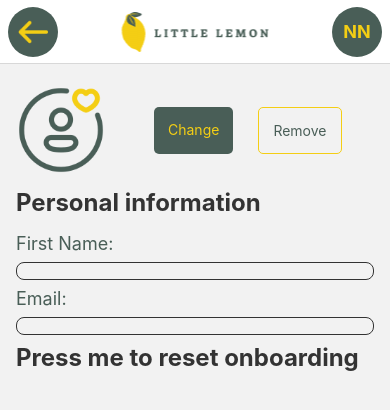
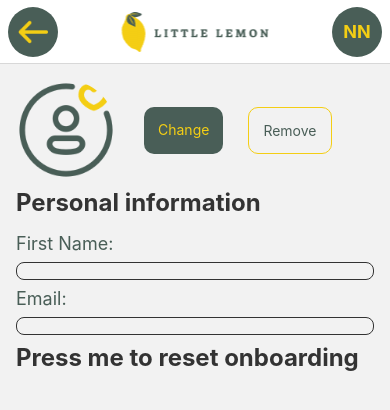
Before and after one commit to Weaam87/LittleLemon-react-native, a React Native app: screen /Profile in a window 390 px wide. Shown: the top 410 px of the page. Built offline with nearby package versions, Linux system fonts and the light colour scheme.

Commit message:
Implement Change and Remove buttons

```diff
--- a/App.js
+++ b/App.js
@@ -50,15 +50,12 @@ export default function App() {
   }, []); // Empty dependency array to run once on mount
 
 
-  // Save the provided image URI to AsyncStorage
+  // Save the user's profile image URI to AsyncStorage
   const saveProfileImage = async (imageUri) => {
     try {
-      if (imageUri) {
-        await AsyncStorage.setItem('profileImage', imageUri);
-      } else {
-        await AsyncStorage.removeItem('profileImage');
-      }
+      await AsyncStorage.setItem('profileImage', imageUri || ''); // Use empty string if imageUri is falsy
     } catch (error) {
+      // Handle any errors that may occur during the AsyncStorage operations
       console.error('Error saving profile image:', error);
     }
   };
--- a/screens/Profile.js
+++ b/screens/Profile.js
@@ -1,12 +1,15 @@
 import React, { useEffect, useState } from 'react';
-import { View, Text, StyleSheet, TouchableOpacity, Image } from 'react-native';
+import { View, Text, StyleSheet, TouchableOpacity, Image, Alert } from 'react-native';
 import AsyncStorage from '@react-native-async-storage/async-storage';
 import { useNavigation } from '@react-navigation/native';
+import * as ImagePicker from 'expo-image-picker';
 
 export default function ProfileScreen() {
   const navigation = useNavigation();
   const [firstName, setFirstName] = useState('');
   const [email, setEmail] = useState('');
+  const [profileImage, setProfileImage] = useState(null);
+  const [loading, setLoading] = useState(true);
 
   const handleTextPress = async () => {
     try {
@@ -29,18 +32,75 @@ export default function ProfileScreen() {
     }
   };
 
+  // Save the user's profile image URI to AsyncStorage
+  const saveProfileImage = async (imageUri) => {
+    try {
+      await AsyncStorage.setItem('profileImage', imageUri || ''); // Use empty string if imageUri is falsy
+    } catch (error) {
+      // Handle any errors that may occur during the AsyncStorage operations
+      console.error('Error saving profile image:', error);
+    }
+  };
+
+
+  // Launch the image picker and update the profile image if an image is chosen
+  const pickImage = async () => {
+    // If the user doesn't have a profile image, proceed with choosing a new image
+    let result = await ImagePicker.launchImageLibraryAsync({
+      mediaTypes: ImagePicker.MediaTypeOptions.Images,
+      allowsEditing: true,
+      aspect: [1, 1],
+      quality: 1,
+    });
+
+    if (!result.canceled) {
+      // If a new image is chosen, update the profile image and save it to AsyncStorage
+      setProfileImage(result.assets[0].uri);
+      saveProfileImage(result.assets[0].uri);
+    }
+  };
+
+  const handleRemoveImage = () => {
+    if (profileImage) {
+      Alert.alert(
+        'Remove Image',
+        'Are you sure you want to remove your profile image?',
+        [
+          {
+            text: 'Cancel',
+            style: 'cancel',
+          },
+          {
+            text: 'Remove',
+            onPress: async () => {
+              // Set the profile image to default
+              setProfileImage(null);
+              // Remove the profile image from AsyncStorage
+              await AsyncStorage.removeItem('profileImage');
+            },
+          },
+        ],
+        { cancelable: false }
+      );
+    }
+  };
+
   useEffect(() => {
     // Fetch the user data from AsyncStorage
     const fetchUserData = async () => {
       try {
         const storedFirstName = await AsyncStorage.getItem('@userFirstName');
         const storedEmail = await AsyncStorage.getItem('@userEmail');
+        const storedProfileImage = await AsyncStorage.getItem('profileImage');
 
         // Set the state with the retrieved data
         setFirstName(storedFirstName);
         setEmail(storedEmail);
+        setProfileImage(storedProfileImage); // Set the profile image from AsyncStorage
       } catch (error) {
         console.error('Error fetching user data:', error);
+      } finally {
+        setLoading(false); // Set loading to false whether data is fetched or not
       }
     };
 
@@ -48,17 +108,26 @@ export default function ProfileScreen() {
     fetchUserData();
   }, []); // Empty dependency array ensures useEffect runs only once, similar to componentDidMount
 
+  // Display loading message based on the loading state
+  if (loading) {
+    return <Text style={styles.loading}>Loading...</Text>;
+  }
   return (
     <View style={styles.container}>
       <View style={styles.rowContainer}>
         <View style={styles.imageContainer}>
-          <Image source={require('../assets/profile_icon.png')} style={styles.profileImage} />
+          {/* Conditional rendering for profile image */}
+          {profileImage ? (
+            <Image source={{ uri: profileImage }} style={styles.profileImage} />
+          ) : (
+            <Image source={require('../assets/profile_icon.png')} style={styles.profileImage} />
+          )}
         </View>
         <View style={styles.buttonsContainer}>
-          <TouchableOpacity style={styles.changeButton}>
+          <TouchableOpacity style={styles.changeButton} onPress={pickImage}>
             <Text style={styles.changeButtonText}>Change</Text>
           </TouchableOpacity>
-          <TouchableOpacity style={styles.removeButton}>
+          <TouchableOpacity style={styles.removeButton} onPress={handleRemoveImage}>
             <Text style={styles.removeButtonText}>Remove</Text>
           </TouchableOpacity>
         </View>
@@ -88,21 +157,28 @@ const styles = StyleSheet.create({
     justifyContent: 'flex-start', // Align content at the top
     padding: 16, // Add padding for spacing
   },
+  loading: {
+    flex: 1,
+    padding: 16,
+    fontSize: 48,
+    color: '#333333',
+    marginVertical: 8,
+    fontWeight: 'bold',
+  },
   rowContainer: {
     flexDirection: 'row',
     alignItems: 'center',
   },
   imageContainer: {
-    marginRight: 30,
+    marginRight: 20,
     width: 100,
     height: 100,
-    borderRadius: 50, // To make it a circle
-    overflow: 'hidden', // Ensure the image stays within the circular container
   },
   profileImage: {
-    resizeMode: 'contain',
-    width: '90%',
-    height: '100%', // Ensure the image takes the full height of the container
+    resizeMode: 'center',
+    borderRadius: 50,
+    width: 100,
+    height: 100, // Ensure the image takes the full height of the container
   },
   label: {
     fontSize: 18,
@@ -135,14 +211,14 @@ const styles = StyleSheet.create({
     backgroundColor: '#495E57',
     padding: 10,
     marginRight: 20,
-    borderRadius: 5,
+    borderRadius: 10,
   },
   removeButton: {
     borderColor: '#F4CE14',
     borderWidth: 1,
     padding: 10,
     marginLeft: 5,
-    borderRadius: 5,
+    borderRadius: 10,
   },
   changeButtonText: {
     color: '#F4CE14',
```
